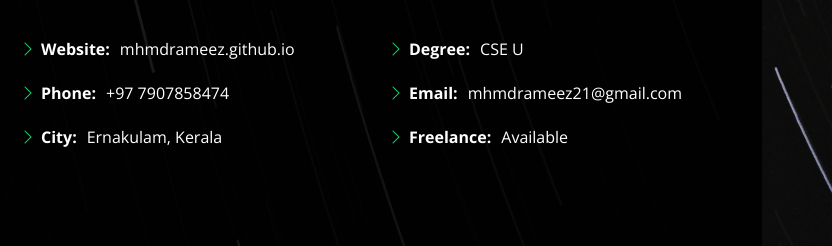
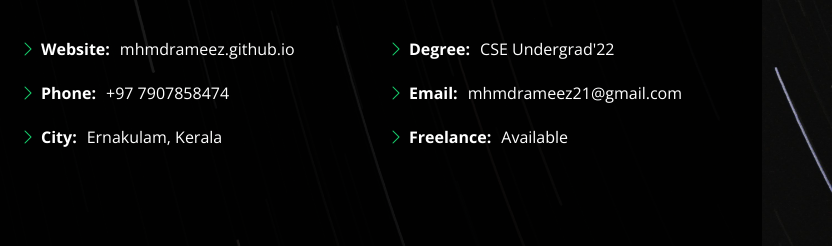
Before and after one commit to mhmdrameez/mhmdrameez.github.io, a plain HTML site: page index.html in a window 1280 px wide. Both pictures are taken after a click on the link "About". Shown: the part 471-717 px from the top of the page, 448-1280 px from the left. Drawn offline with nearby package versions, Linux system fonts and the light colour scheme.

Commit message:
Update index.html

```diff
--- a/index.html
+++ b/index.html
@@ -108,7 +108,7 @@
             <div class="col-lg-6">
               <ul>
                 <!-- <li><i class="bi bi-chevron-right"></i> <strong>Age:</strong> <span>21</span></li> -->
-                <li><i class="bi bi-chevron-right"></i> <strong>Degree:</strong> <span>CSE U</span></li>
+                <li><i class="bi bi-chevron-right"></i> <strong>Degree:</strong> <span> CSE Undergrad'22 </span></li>
                 <li><i class="bi bi-chevron-right"></i> <strong>Email:</strong> <span>mhmdrameez21@gmail.com</span>
                 </li>
                 <li><i class="bi bi-chevron-right"></i> <strong>Freelance:</strong> <span>Available</span></li>
```
